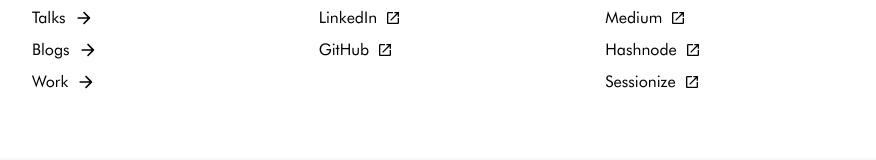
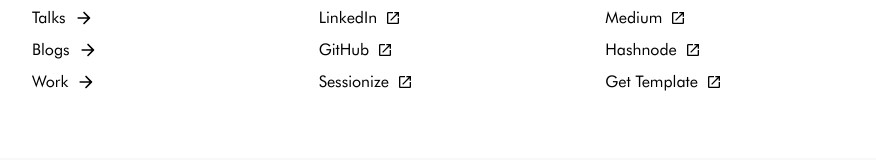
Before and after one commit to thecodeinfluencer/react-nextjs-mui-portfolio, a Next.js app: page / in a window 1280 px wide. Shown: the part 2893-3053 px from the top of the page, without its empty margins (198-1074 px from the left). Built offline with nearby package versions, Linux system fonts and the light colour scheme.

Commit message:
add gumroad

```diff
--- a/sections/footer-section.tsx
+++ b/sections/footer-section.tsx
@@ -57,6 +57,7 @@
               <TypoLink href={profile.socials.twitter}>X (Twitter)</TypoLink>
               <TypoLink href={profile.socials.linkedIn}>LinkedIn</TypoLink>
               <TypoLink href={profile.socials.github}>GitHub</TypoLink>
+              <TypoLink href={profile.socials.sessionize}>Sessionize</TypoLink>
             </Stack>
           </Grid>
           <Grid item xs={12} sm={6} md={4} sx={{ my: 2 }}>
@@ -64,7 +65,13 @@
               <TypoLink href={profile.socials.devto}>Dev.to</TypoLink>
               <TypoLink href={profile.socials.medium}>Medium</TypoLink>
               <TypoLink href={profile.socials.hashnode}>Hashnode</TypoLink>
-              <TypoLink href={profile.socials.sessionize}>Sessionize</TypoLink>
+              <TypoLink
+                href={
+                  "https://codeinfluencer.gumroad.com/l/nextjs-mui-framer-portfolio"
+                }
+              >
+                Get Template
+              </TypoLink>
             </Stack>
           </Grid>
         </Grid>
```
